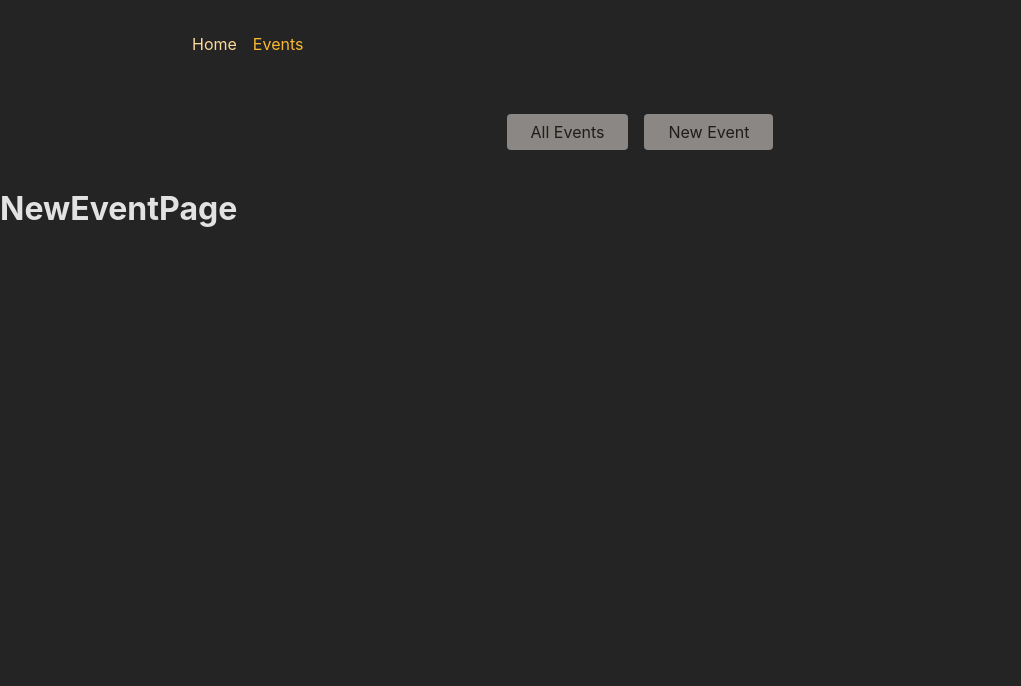
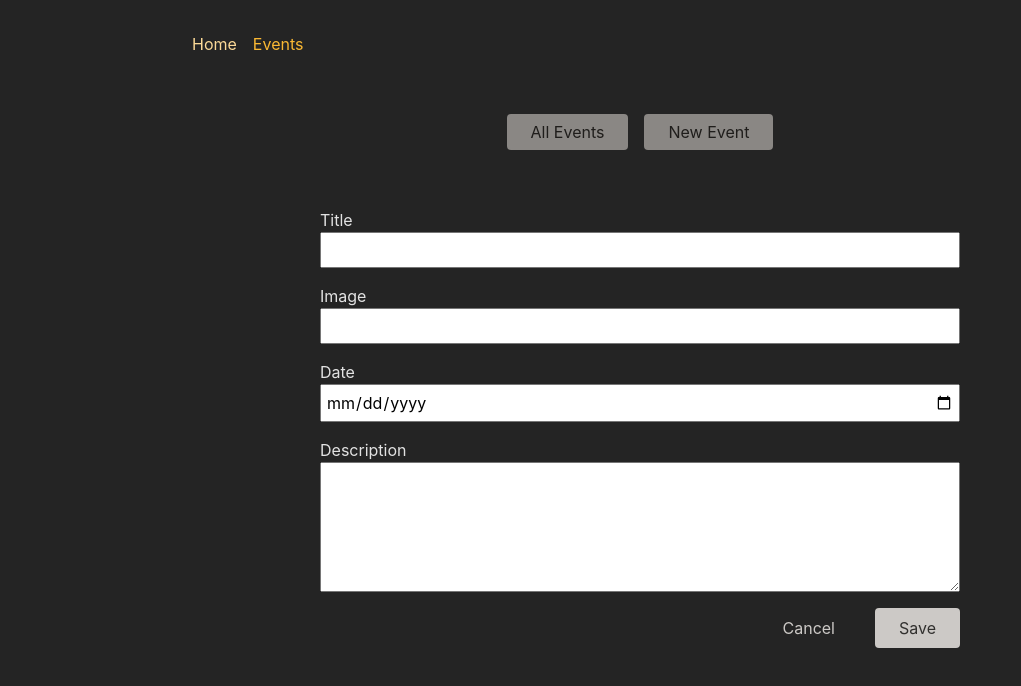
Before and after one commit to Nelson00011/EventsMulti, a React (Create React App) app in the folder frontend/: page /events/new in a window 1280 px wide. Shown: the top 686 px of the page, without its empty margins (0-1021 px from the left). Built offline with nearby package versions, Linux system fonts and the light colour scheme.

Commit message:
updated EditEvents TODO new Event

```diff
--- a/frontend/public/index.html
+++ b/frontend/public/index.html
@@ -24,7 +24,7 @@
       work correctly both with client-side routing and a non-root public URL.
       Learn how to configure a non-root public URL by running `npm run build`.
     -->
-    <title>React App</title>
+    <title>Events Site</title>
   </head>
   <body>
     <noscript>You need to enable JavaScript to run this app.</noscript>
--- a/frontend/src/App.js
+++ b/frontend/src/App.js
@@ -19,15 +19,18 @@ const router = createBrowserRouter([
       {
         path: 'events',
         element: <EventsRootLayout />,
+
         children: [
           { index: true, element: <EventsPage />, loader: eventsLoader },
           {
             path: ':eventId',
+            loader: eventsDetailLoader,
+            id: 'event-detail',
             children:
-            [{ index: true , element: <EventDetailPage />, loader: eventsDetailLoader  },
+            [{ index: true , element: <EventDetailPage />},
             { path: 'edit', element: <EditEventPage /> }]
           },
-          { path: 'new', element: <NewEventPage /> }],
+          { path: 'new', element: <NewEventPage />, action: ()=> {} }],
       },
       { path: '*', element: <NotFoundPage /> }
     ],
--- a/frontend/src/components/EventForm.js
+++ b/frontend/src/components/EventForm.js
@@ -12,19 +12,19 @@ function EventForm({ method, event }) {
     <form className={classes.form}>
       <p>
         <label htmlFor="title">Title</label>
-        <input id="title" type="text" name="title" required defaultValue={event && event.title}/>
+        <input id="title" type="text" name="title" required defaultValue={event ? event.title : ""}/>
       </p>
       <p>
         <label htmlFor="image">Image</label>
-        <input id="image" type="url" name="image" required />
+        <input id="image" type="url" name="image" required defaultValue={event ? event.image : ""}/>
       </p>
       <p>
         <label htmlFor="date">Date</label>
-        <input id="date" type="date" name="date" required />
+        <input id="date" type="date" name="date" required defaultValue={event ? event.date : ""}/>
       </p>
       <p>
         <label htmlFor="description">Description</label>
-        <textarea id="description" name="description" rows="5" required />
+        <textarea id="description" name="description" rows="5" required defaultValue={event ? event.description : ""}/>
       </p>
       <div className={classes.actions}>
         <button type="button" onClick={cancelHandler}>
--- a/frontend/src/components/EventItem.js
+++ b/frontend/src/components/EventItem.js
@@ -6,12 +6,14 @@ function EventItem({ event }) {
   function startDeleteHandler() {
     // ...
   }
+//TODO ADD: URL LinK, image ratio 3_2, location,
 
   return (
     <article className={classes.event}>
       <img src={event.image} alt={event.title} />
       <h1>{event.title}</h1>
       <time>{event.date}</time>
+
       <p>{event.description}</p>
       <menu className={classes.actions}>
         <Link to="edit">Edit</Link>
--- a/frontend/src/pages/EditEvent.js
+++ b/frontend/src/pages/EditEvent.js
@@ -1,7 +1,11 @@
+import { useRouteLoaderData } from 'react-router-dom';
+
 import EventForm from "../components/EventForm";
 
 function EditEventPage() {
-  return (<EventForm />)
+  const data = useRouteLoaderData('event-detail');
+
+  return (<EventForm event={data.event}/>)
 }
 
 export default EditEventPage;
--- a/frontend/src/pages/EventDetail.js
+++ b/frontend/src/pages/EventDetail.js
@@ -1,9 +1,9 @@
-import { useLoaderData, json } from 'react-router-dom';
+import { useRouteLoaderData, json } from 'react-router-dom';
 
 import EventItem from '../components/EventItem';
 
 function EventDetailPage() {
-  const data = useLoaderData();
+  const data = useRouteLoaderData('event-detail');
 
 
   return (
@@ -18,7 +18,7 @@ export default EventDetailPage;
 export async function loader({ req, params }){
   const id = params.eventId;
 
-  const response = await fetch('http://localhost:8080/events/' + id);
+  const response = await fetch(`http://localhost:8080/events/${id}`);
 
 
   if (!response.ok) {
--- a/frontend/src/pages/Home.js
+++ b/frontend/src/pages/Home.js
@@ -1,5 +1,6 @@
 function HomePage() {
-    return <h1>HomePage</h1>;
+  //TODO Category & Main search, login features.
+    return (<h1>HomePage</h1>);
   }
 
   export default HomePage;
--- a/frontend/src/pages/NewEvent.js
+++ b/frontend/src/pages/NewEvent.js
@@ -1,5 +1,12 @@
+import EventForm from '../components/EventForm';
+
+
+
 function NewEventPage() {
-    return <h1>NewEventPage</h1>;
+  ///
+
+
+    return (<EventForm />)
   }
 
   export default NewEventPage;
```
Also changed, not shown: 1 other file (tests, documents, lock files or other folders).
